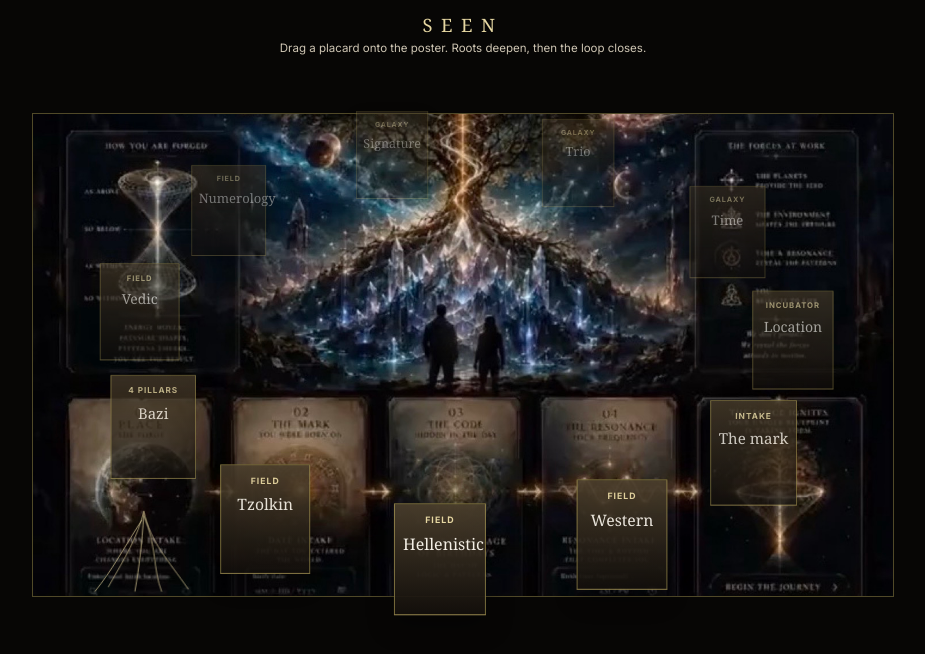
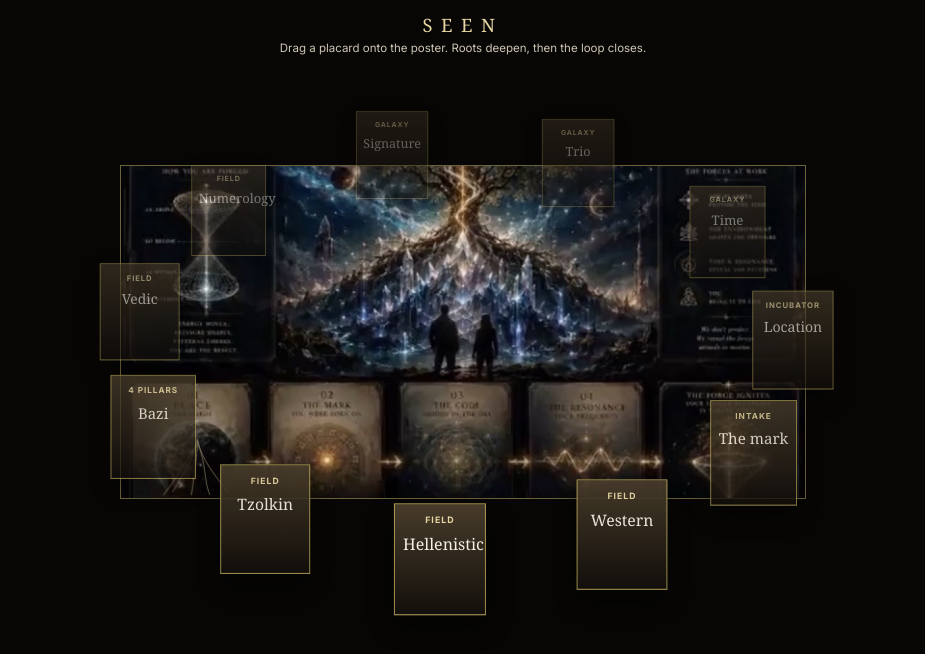
Before and after one commit to seanmphelps-ai/seen-universe, a Next.js app: page / in a window 1280 px wide. Shown: the top 654 px of the page, without its empty margins (177-1102 px from the left). Built offline with nearby package versions, Linux system fonts and the light colour scheme.

Commit message:
Show the poster. Placards sit on top of it, not under a black field.

```diff
--- a/app/styles/splash.css
+++ b/app/styles/splash.css
@@ -37,15 +37,20 @@
 
 .seenPosterLive {
   position: absolute;
-  inset: 8% 6%;
+  left: 50%;
+  top: 46%;
+  width: 70%;
+  height: 58%;
   overflow: hidden;
-  border: 1px solid rgba(216, 197, 106, 0.35);
-  background: #070605;
+  border: 1px solid rgba(216, 197, 106, 0.45);
+  background: #14110e;
+  transform: translate(-50%, -50%);
   animation: seenThrob 8s ease-in-out infinite;
-  z-index: 2;
+  z-index: 1;
 }
 
 .seenPosterLive img {
+  display: block;
   width: 100%;
   height: 100%;
   object-fit: cover;
@@ -134,9 +139,10 @@
   text-align: center;
   touch-action: none;
   cursor: grab;
-  background: linear-gradient(180deg, rgba(74, 62, 44, 0.94), rgba(20, 16, 12, 0.94));
-  border: 1px solid rgba(216, 197, 106, 0.5);
-  box-shadow: 0 10px 24px rgba(0, 0, 0, 0.35);
+  z-index: 6;
+  background: linear-gradient(180deg, rgba(74, 62, 44, 0.96), rgba(20, 16, 12, 0.96));
+  border: 1px solid rgba(216, 197, 106, 0.7);
+  box-shadow: 0 10px 24px rgba(0, 0, 0, 0.45);
 }
 
 .seenPlacard.dragging {
@@ -303,11 +309,11 @@
 }
 
 @keyframes seenThrob {
-  0%, 100% { transform: scale(1); filter: brightness(1); }
-  16% { transform: scale(1.025); filter: brightness(1.12); }
-  30% { transform: scale(1.008); filter: brightness(1.03); }
-  46% { transform: scale(1.04); filter: brightness(1.16); }
-  68% { transform: scale(1); filter: brightness(1); }
+  0%, 100% { transform: translate(-50%, -50%) scale(1); }
+  16% { transform: translate(-50%, -50%) scale(1.03); }
+  30% { transform: translate(-50%, -50%) scale(1.008); }
+  46% { transform: translate(-50%, -50%) scale(1.045); }
+  68% { transform: translate(-50%, -50%) scale(1); }
 }
 
 @keyframes seenPulse {
--- a/components/SeenEntry.tsx
+++ b/components/SeenEntry.tsx
@@ -189,8 +189,14 @@ export default function SeenEntry() {
           )}
         </div>
 
-        {PLACARDS.filter((card) => !dropped.includes(card.id)).map((card) => {
+        {PLACARDS.filter((card) => !dropped.includes(card.id)).map((card, index, ridingCards) => {
           const riding = drag?.id === card.id;
+          const angle = (index / ridingCards.length) * Math.PI * 2 - Math.PI / 2;
+          const parked = {
+            transform: `translate(${Math.cos(angle) * 132}px, ${Math.sin(angle) * 168}px)`,
+            opacity: 1,
+            zIndex: 6,
+          };
           return (
             <article
               key={card.id}
@@ -198,7 +204,7 @@ export default function SeenEntry() {
                 cardRefs.current[card.id] = node;
               }}
               className={riding ? 'seenPlacard dragging' : 'seenPlacard'}
-              style={riding ? { left: drag.x, top: drag.y, transform: 'none', opacity: 1, zIndex: 40 } : undefined}
+              style={riding ? { left: drag.x, top: drag.y, transform: 'none', opacity: 1, zIndex: 40 } : parked}
               onPointerDown={(event) => pointerDown(event, card.id)}
               onPointerMove={pointerMove}
               onPointerUp={pointerUp}
```
Also changed, not shown: public/foundation/seen-poster.jpg.
